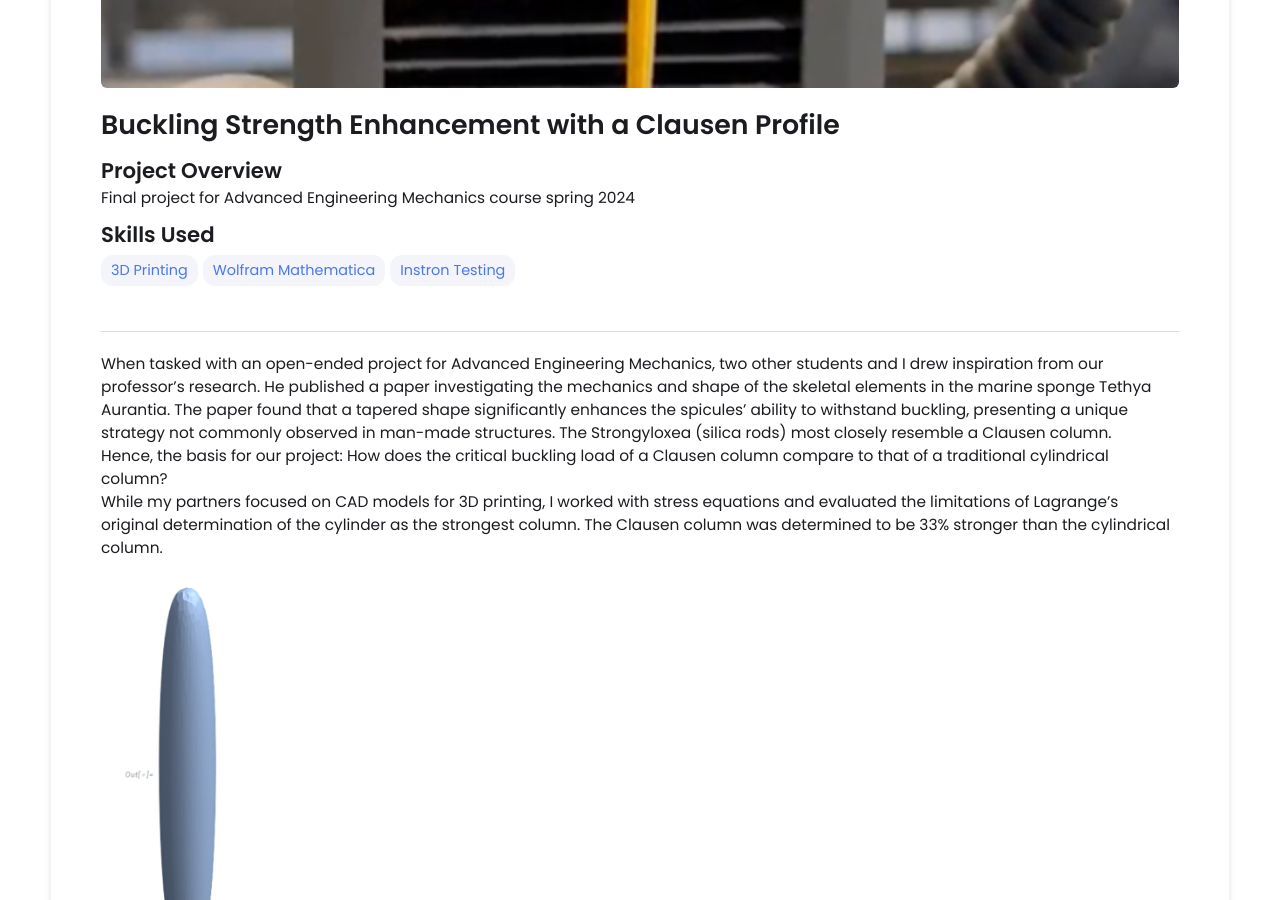
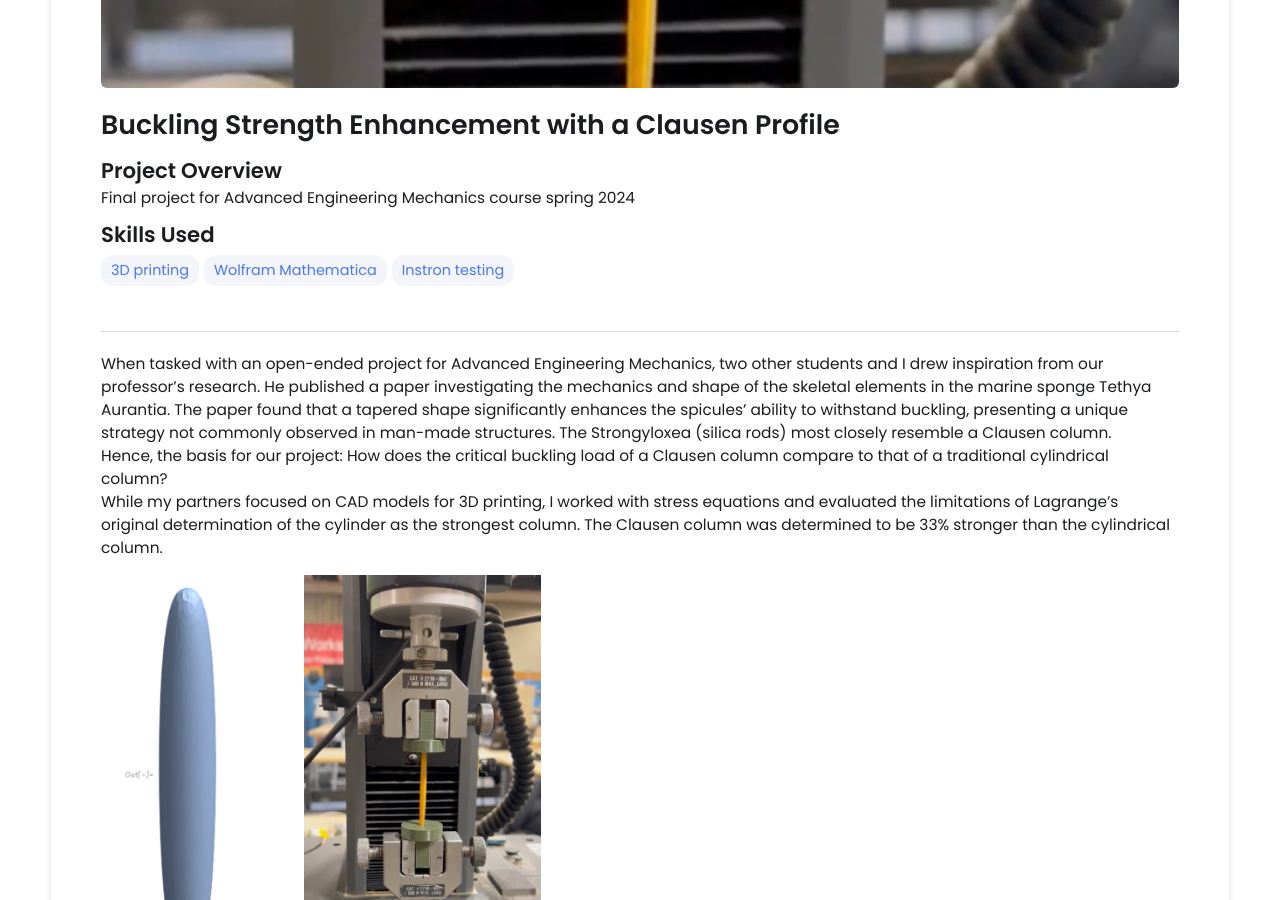
Before and after one commit to delaneyseligmann/delaneyseligmann.github.io, a Jekyll site: the page built from _projects/t-clausen-project/index.md, in a window 1280 px wide and 900 px high, scrolled down 402 px. Built offline with Jekyll 4.4.1, drawn with Linux system fonts in a browser that asks for light colours.

Commit message:
Update index.md

```diff
--- a/_projects/t-clausen-project/index.md
+++ b/_projects/t-clausen-project/index.md
@@ -3,9 +3,9 @@
 title: Buckling Strength Enhancement with a Clausen Profile
 description: Final project for Advanced Engineering Mechanics course spring 2024
 skills:
-- 3D Printing
+- 3D printing
 - Wolfram Mathematica
-- Instron Testing
+- Instron testing
 main-image: /clauseninstron.png
 ---
 ___
@@ -15,8 +15,7 @@
 <br>
 While my partners focused on CAD models for 3D printing, I worked with stress equations and evaluated the limitations of Lagrange's original determination of the cylinder as the strongest column. The Clausen column was determined to be 33% stronger than the cylindrical column.
 
-{% include image-gallery.html images="clausencolumn.png" height="400" %}
-{% include image-gallery.html images="clauseninstron.png" height="400" %}
+{% include image-gallery.html images="clausencolumn.png, clauseninstron.png" height="400" %}
 
 To test this computation, we used 3D-printed columns and a 500N Instron. My partners led the testing endeavor while I processed the Instron data in MATLAB. We found the Clausen column was approximately 17% stronger than the cylindrical column but less rotation-resistant.
 <br>
```
